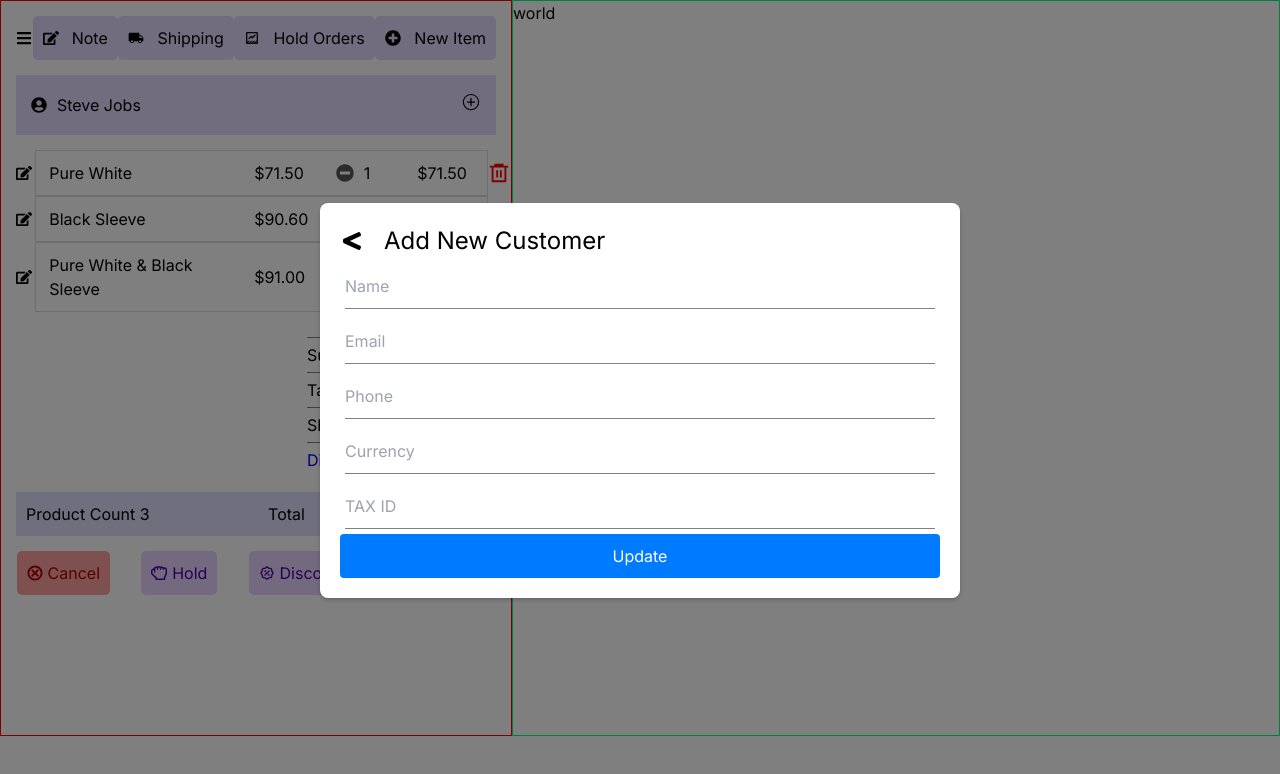
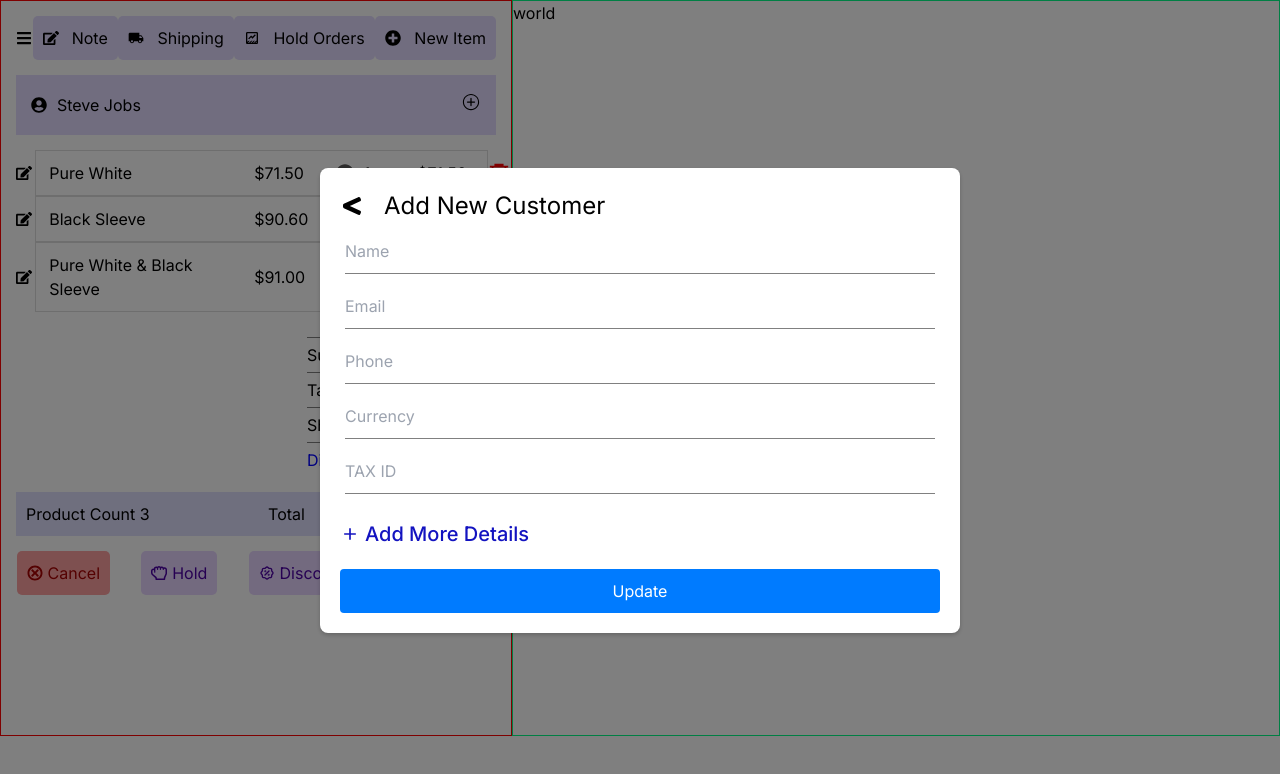
Before and after one commit to nrshagor/e-shop-nrs-task, a Next.js app: page / in a window 1280 px wide. Both pictures are taken after a click on the button 471 px from the left and 102 px from the top of the page. Shown: the top 774 px of the page. Built offline with nearby package versions, Linux system fonts and the light colour scheme; some icons are missing.

Commit message:
:pencil: Add user MOdal design Improve

```diff
--- a/src/pages/components/LeftsideHeader/LeftSideHeaderBottom.tsx
+++ b/src/pages/components/LeftsideHeader/LeftSideHeaderBottom.tsx
@@ -1,6 +1,6 @@
 import React, { useState } from "react";
 import style from "@/styles/leftSideContent.module.scss";
-
+import { MdAdd } from "react-icons/md";
 import { FaUserCircle } from "react-icons/fa";
 import { IoIosAddCircleOutline } from "react-icons/io";
 import Modal from "../Modal/Modal";
@@ -18,11 +18,12 @@ const LeftSideHeaderBottom = () => {
   return (
     <div className={style.leftSideHeaderBottom}>
       <div className={style.headerUserName}>
-        <FaUserCircle /> Steve Jobs
+        <button onClick={openModal}>
+          <FaUserCircle /> Steve Jobs
+        </button>
       </div>
       <div className={style.headerUserAdd}>
         <button onClick={openModal}>
-          {" "}
           <IoIosAddCircleOutline />
         </button>
       </div>
@@ -35,6 +36,10 @@ const LeftSideHeaderBottom = () => {
             <input type="text" placeholder="Currency" />
             <input type="text" placeholder="TAX ID" />
           </div>
+          <div className={style.addMoreDetails}>
+            <MdAdd /> <p>Add More Details</p>
+          </div>
+
           <button type="submit" className={style.update}>
             Update
           </button>
--- a/src/styles/leftSideContent.module.scss
+++ b/src/styles/leftSideContent.module.scss
@@ -35,6 +35,11 @@
   align-items: center;
   column-gap: 10px;
   font-size: 16px;
+  button {
+    display: flex;
+    align-items: center;
+    column-gap: 10px;
+  }
 }
 
 /* Header user add styling */
@@ -61,6 +66,15 @@
     }
   }
 }
+.addMoreDetails {
+  display: flex;
+  align-items: center;
+  column-gap: 5px;
+  margin: 20px 0px;
+  font-size: 20px;
+  color: rgb(19, 19, 192);
+  font-weight: 500;
+}
 $primary-color: #007bff; /* Set your primary color */
 $hover-color: #0056b3; /* Darker color for hover effect */
 
```
